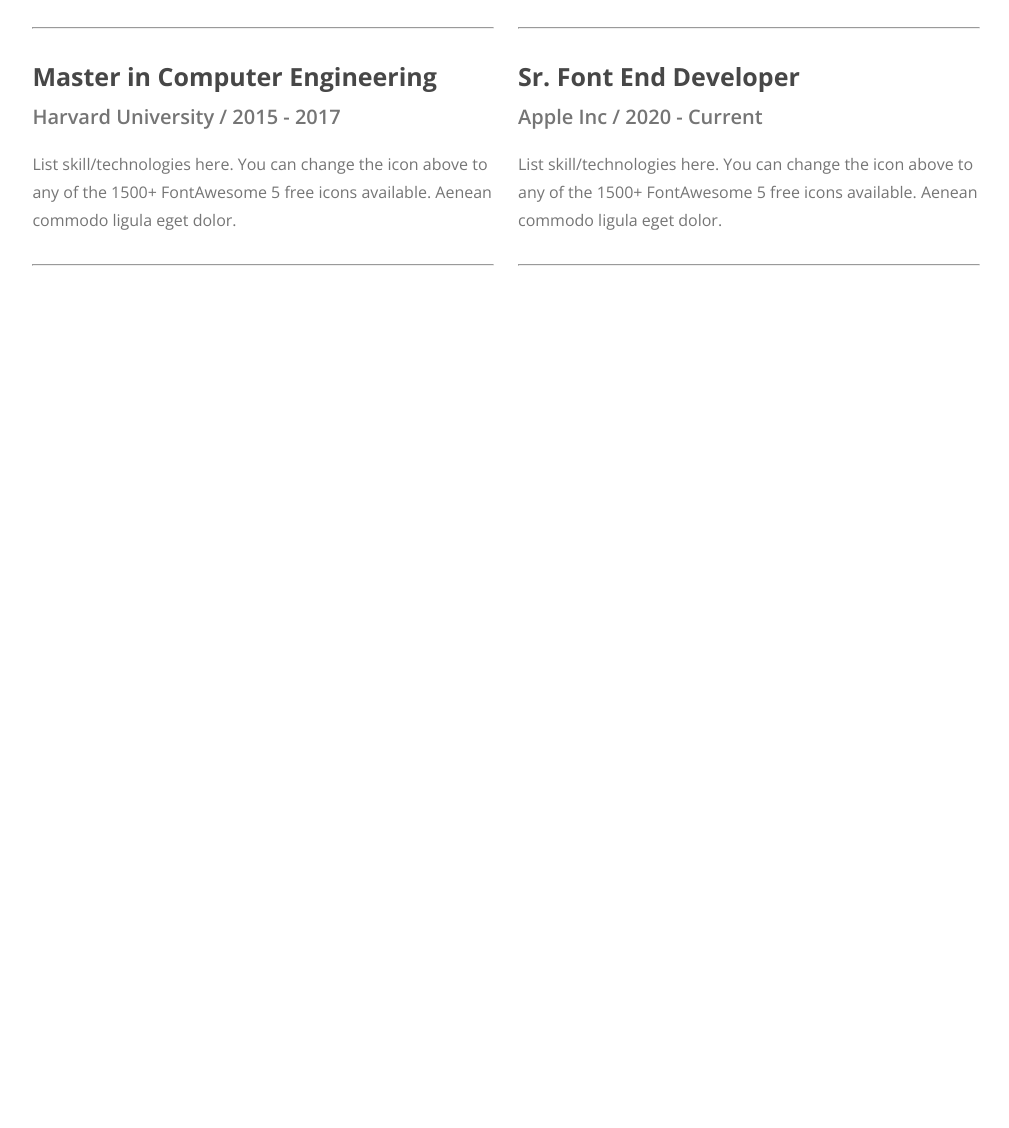
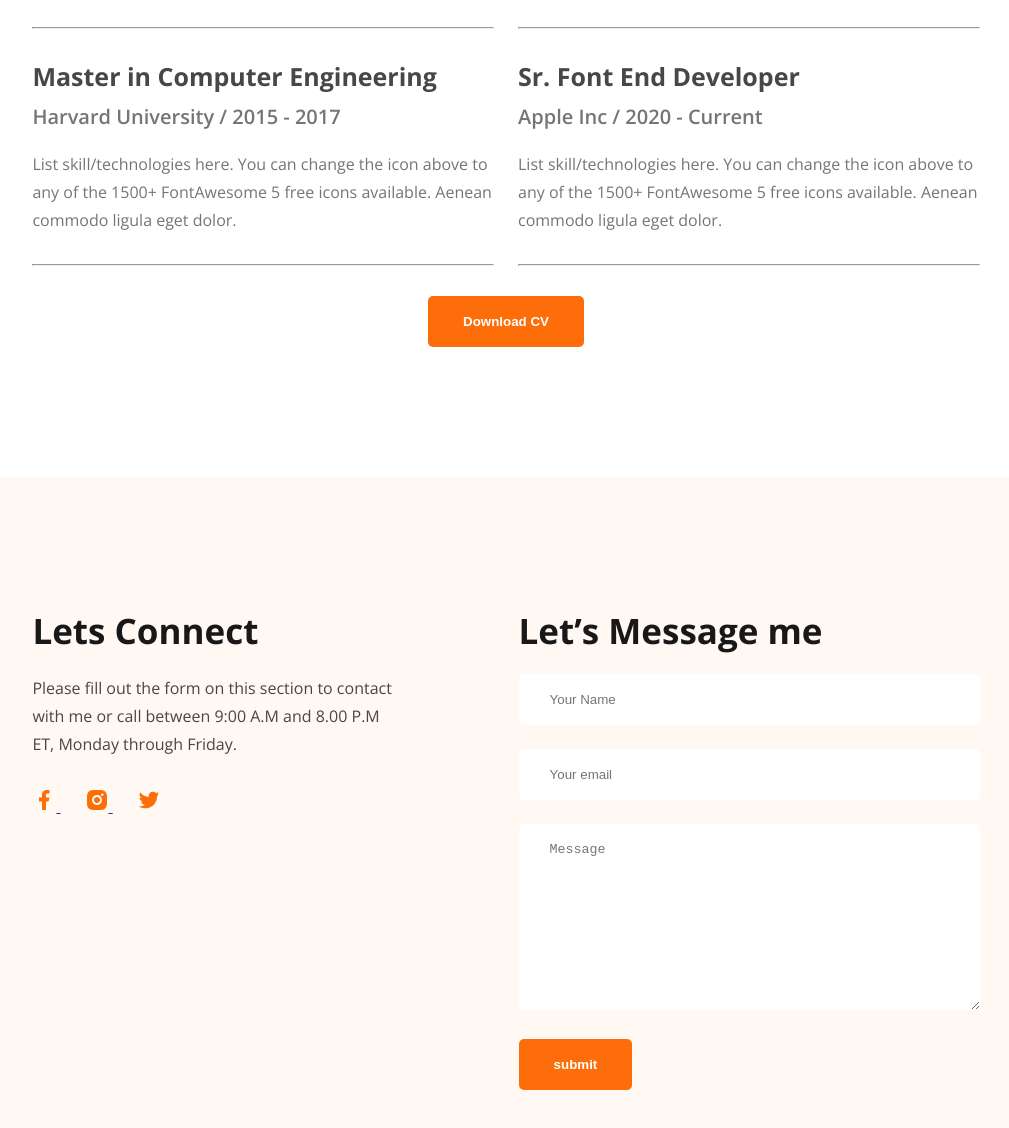
Before and after one commit to dhimangain397-sketch/hero-dev-code, a plain HTML site: page index.html in a window 1280 px wide. Shown: the part 3178-4306 px from the top of the page, without its empty margins (134-1143 px from the left). Before the commit the page ends 3474 px from the top, so only its background shows below. Drawn offline with nearby package versions, Linux system fonts and the light colour scheme.

Commit message:
footer section

```diff
--- a/css/portfolio.css
+++ b/css/portfolio.css
@@ -39,6 +39,10 @@
     margin-bottom: 30px;
     line-height: 30px;
     color: #757575;
+}
+
+.text-conter {
+    text-align: center;
 }
 /* main stail  */
 header {
@@ -239,3 +243,51 @@ nav .menu a {
 }
 
 /* resume section end  */
+
+
+/* footer section start  */
+footer {
+    margin-top: 130px;
+    background-color: #FFF8F3;
+    padding: 130px 0;
+}
+
+footer .footer-container {
+    width: 74%;
+    margin: 0 auto;
+    display: flex;
+    gap: 116px;
+}
+
+.footer-container .social {
+    max-width: 562px;
+}
+
+.footer-container .social p {
+    color: #474747;
+    line-height: 28px;
+    font-size: 16px;
+    margin-bottom: 30px;
+}
+
+.footer-container .icons a {
+    margin-right: 24px;
+}
+
+.footer-container h2 {
+    font-size: 35px;
+    color: #181818;
+    margin-bottom: 20px;
+}
+
+.footer-container form input[type="text"],
+.footer-container form textarea {
+    width: 461px;
+    padding: 18px 31px;
+    margin-bottom: 24px;
+    border: none;
+    border-radius: 5px;
+    color: #757575;
+}
+
+/* footer section end  */
--- a/index.html
+++ b/index.html
@@ -218,8 +218,49 @@
             </div>
 
         </div>
+
+        <div class="text-conter">
+            <button class="btn">Download CV</button>
+        </div>
     </div>
     <!-- resume section end  -->
+
+    <!-- footer section start  -->
+     <footer>
+        <section class="footer-container">
+            <div class="social">
+                <h2>Lets Connect</h2>
+                <p>
+                    Please fill out the form on this section to contact with me or call between 9:00 A.M and 8.00 P.M ET, Monday through Friday.
+                </p>
+                <div class="icons">
+                    <a href="">
+                        <img src="images/icons/facebook.png" alt="facebook">
+                    </a>
+                    <a href="">
+                        <img src="images/icons/insta.png" alt="insta">
+                    </a>
+                    <a href="">
+                        <img src="images/icons/twitter.png" alt="">
+                    </a>
+                </div>
+            </div>
+            <form action="" class="form">
+                <h2>Let’s Message me</h2>
+                <div>
+                    <input type="text" name="" id="" placeholder="Your Name">
+                </div>
+                <div>
+                    <input type="text" name="" id="" placeholder="Your email">
+                </div>
+                <div>
+                    <textarea rows="10" name="" id="" placeholder="Message"></textarea>
+                </div>
+                <input class="btn" type="submit" value="submit">
+            </form>
+        </section>
+     </footer>
+    <!-- footer section end  -->
 
 </body>
 
```
